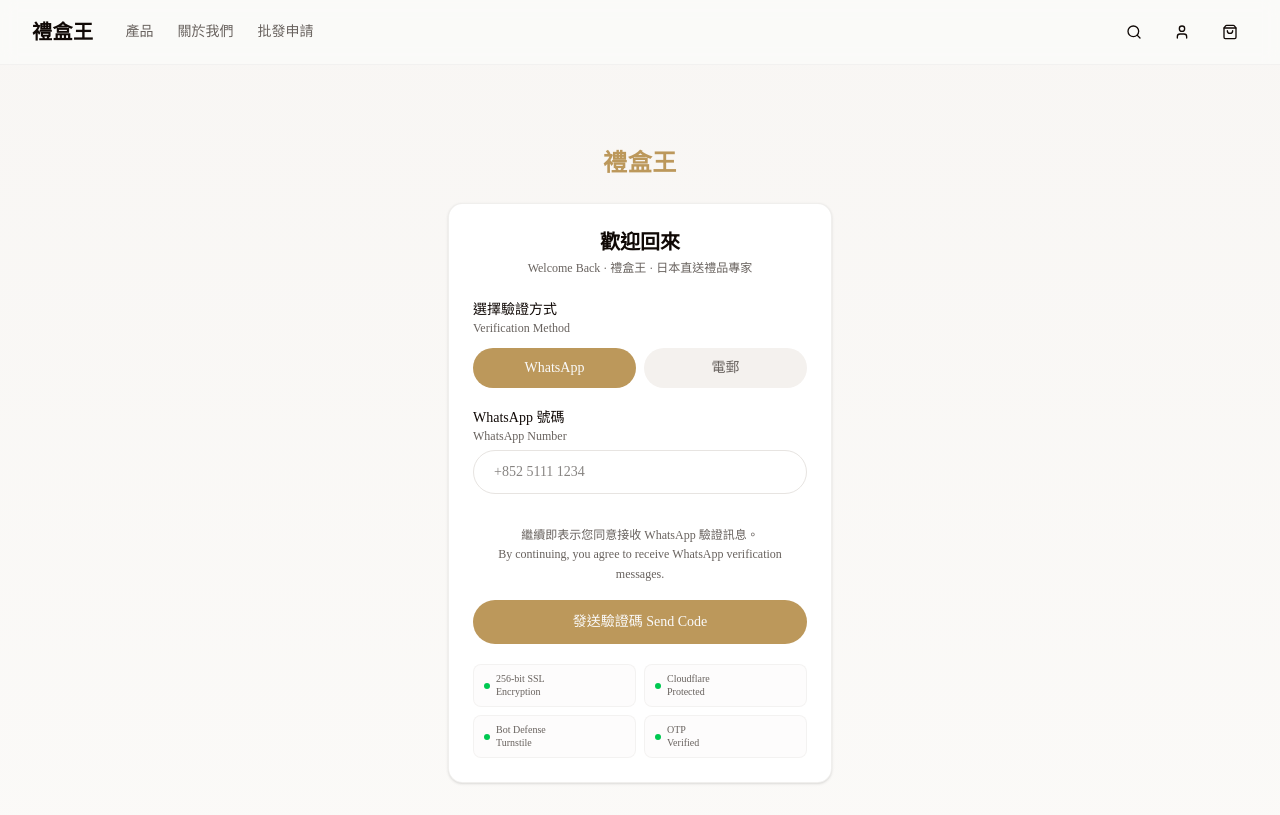
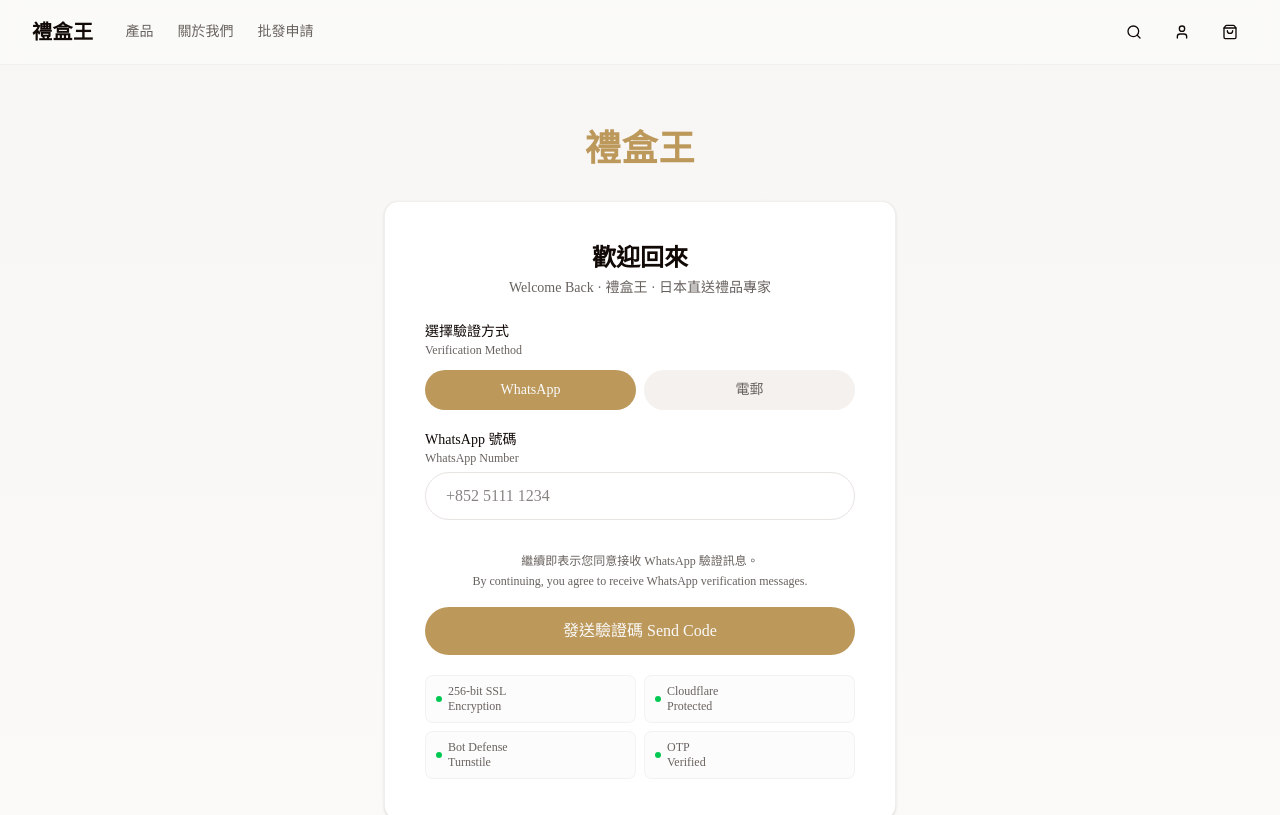
Before and after one commit to heisgroup-2358/lihewang, a Next.js app: page /auth/login in a window 1280 px wide. Shown: the top 815 px of the page. Built offline with nearby package versions, Linux system fonts and the light colour scheme.

Commit message:
style: responsive login page - larger on desktop

```diff
--- a/src/app/auth/login/page.tsx
+++ b/src/app/auth/login/page.tsx
@@ -80,19 +80,19 @@
 
   return (
     <div className="flex min-h-screen items-center justify-center bg-gradient-to-b from-secondary/40 to-background px-4 py-16">
-      <div className="w-full max-w-sm">
+      <div className="w-full max-w-sm md:max-w-md lg:max-w-lg">
         <div className="text-center">
-          <Link href="/" className="font-heading text-2xl font-bold tracking-wide text-primary">
+          <Link href="/" className="font-heading text-2xl md:text-3xl lg:text-4xl font-bold tracking-wide text-primary">
             禮盒王
           </Link>
         </div>
 
-        <div className="mt-6 rounded-2xl border border-border/60 bg-card p-6 shadow-sm">
+        <div className="mt-6 md:mt-8 rounded-2xl border border-border/60 bg-card p-6 md:p-8 lg:p-10 shadow-sm">
           {step === "input" ? (
             <>
               <div className="text-center">
-                <h1 className="font-heading text-xl font-bold">歡迎回來</h1>
-                <p className="mt-1 text-xs text-muted-foreground">
+                <h1 className="font-heading text-xl md:text-2xl font-bold">歡迎回來</h1>
+                <p className="mt-1 text-xs md:text-sm text-muted-foreground">
                   Welcome Back · 禮盒王 · 日本直送禮品專家
                 </p>
               </div>
@@ -139,7 +139,7 @@
                       value={phone}
                       onChange={(e) => setPhone(e.target.value)}
                       placeholder="+852 5111 1234"
-                      className="mt-1.5 w-full rounded-full border border-border h-11 px-5 text-sm"
+                      className="mt-1.5 w-full rounded-full border border-border h-11 lg:h-12 px-5 text-sm lg:text-base"
                       required
                     />
                   ) : (
@@ -148,7 +148,7 @@
                       value={email}
                       onChange={(e) => setEmail(e.target.value)}
                       placeholder="your@email.com"
-                      className="mt-1.5 w-full rounded-full border border-border h-11 px-5 text-sm"
+                      className="mt-1.5 w-full rounded-full border border-border h-11 lg:h-12 px-5 text-sm lg:text-base"
                       required
                     />
                   )}
@@ -169,7 +169,7 @@
                 <button
                   type="submit"
                   disabled={loading}
-                  className="w-full rounded-full bg-primary h-11 text-sm text-primary-foreground font-medium hover:bg-primary/90 transition-colors"
+                  className="w-full rounded-full bg-primary h-11 lg:h-12 text-sm lg:text-base text-primary-foreground font-medium hover:bg-primary/90 transition-colors"
                 >
                   {loading ? "..." : "發送驗證碼 Send Code"}
                 </button>
@@ -187,7 +187,7 @@
                       className="flex items-center gap-1.5 rounded-lg border border-border/40 bg-secondary/20 px-2.5 py-2"
                     >
                       <span className="h-1.5 w-1.5 shrink-0 rounded-full bg-green-500" />
-                      <span className="text-[10px] font-medium text-muted-foreground leading-tight">
+                      <span                     className="text-[10px] lg:text-xs font-medium text-muted-foreground leading-tight">
                         {line1}<br />{line2}
                       </span>
                     </div>
@@ -198,8 +198,8 @@
           ) : (
             <>
               <div className="text-center">
-                <h1 className="font-heading text-xl font-bold">輸入驗證碼</h1>
-                <p className="mt-1 text-xs text-muted-foreground">
+                <h1 className="font-heading text-xl md:text-2xl font-bold">輸入驗證碼</h1>
+                <p className="mt-1 text-xs md:text-sm text-muted-foreground">
                   Enter Verification Code
                 </p>
               </div>
```
